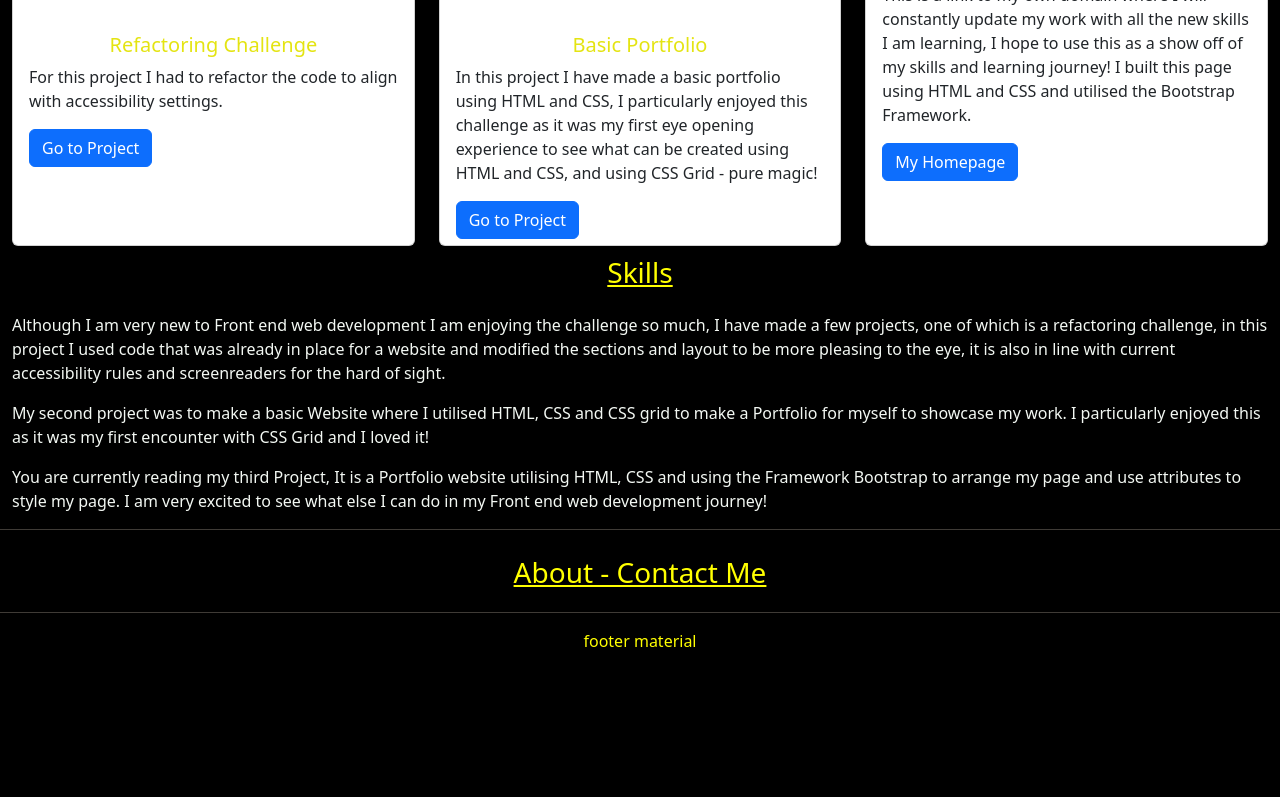
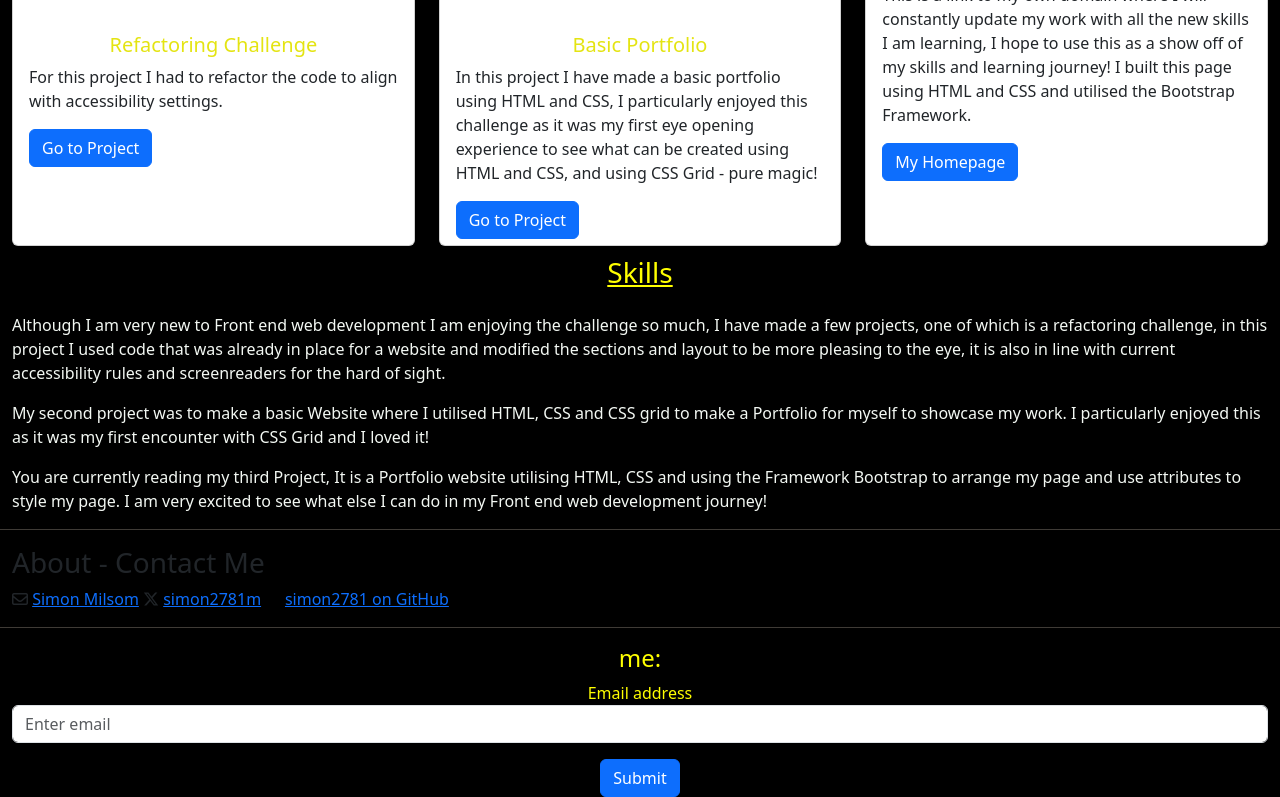
Before and after one commit to simon2781/Bootstrap-Portfolio, a plain HTML site: page index.html in a window 1280 px wide. Shown: the part 1150-1947 px from the top of the page. Before the commit the page ends 1819 px from the top, so only its background shows below. Drawn offline with nearby package versions, Linux system fonts and the light colour scheme.

Commit message:
added social icons

```diff
--- a/index.html
+++ b/index.html
@@ -4,6 +4,9 @@
     <meta charset="UTF-8">
     <meta name="viewport" content="width=device-width, initial-scale=1.0">
     <title>Simon Milsom - Portfolio</title>
+    <!--font awesome link code-->
+    <script src="https://kit.fontawesome.com/7d41d9575c.js" crossorigin="anonymous"></script>
+    <!-- End of fontawesone link code -->
     <!--Bootstap css link-->
     <link href="https://cdn.jsdelivr.net/npm/bootstrap@5.3.2/dist/css/bootstrap.min.css" rel="stylesheet" integrity="sha384-T3c6CoIi6uLrA9TneNEoa7RxnatzjcDSCmG1MXxSR1GAsXEV/Dwwykc2MPK8M2HN" crossorigin="anonymous">
     <link rel="stylesheet" href="/css/style.css">
@@ -138,8 +141,26 @@
 
 <hr style="color: antiquewhite;">
 
-<section id="about">
-  <h3 class="sectionHeading">About - Contact Me</h3>
+<section id="aboutTe">
+  <h3 id="about">About - Contact Me</h3>
+  <p class=""
+  <div class="icons">
+
+
+      <i class="fa-regular fa-envelope"></i>
+        <a href="mailto:simon2781@gmail.com" target="_blank"> Simon Milsom</a>
+
+
+
+      <i class="fa-brands fa-x-twitter"></i>
+        <a href="https://twitter.com/simon2781m" target="_blank"> simon2781m</a>
+
+
+
+      <i class="fa-brands fa-github" style="color: #000000;"></i>
+        <a href="https://github.com/simon2781"> simon2781 on GitHub</a>
+
+
 </section>
 
 <!-- End of skills seciton -->
@@ -149,7 +170,18 @@
 
 <footer>
 
-<p>footer material</p>
+  <footer id="aboutTe">
+    <form>
+      <h4> me:</h4>
+      <div class="mb-3">
+        <label for="exampleInputEmail1">Email address</label>
+        <input type="email" class="form-control" id="exampleInputEmail1" aria-describedby="emailHelp"
+          placeholder="Enter email">
+      </div>
+      <button type="submit" class="btn btn-primary">Submit</button>
+    </form>
+  </footer>
+  <!-- End footer -->
 
 </footer>
 
```
